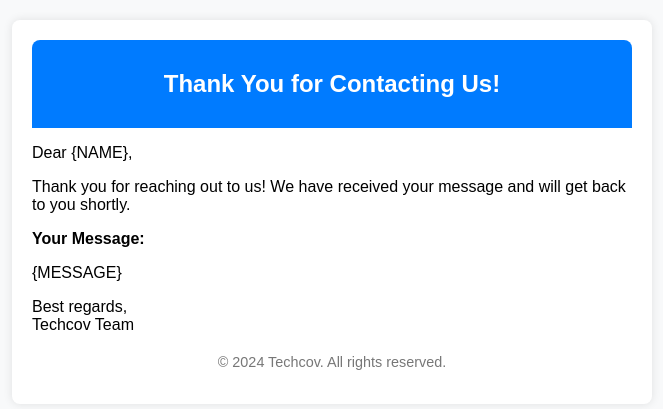
After one commit to AbhayGupta09/ironix, a PHP site: page /thank_you_template.html in a window 1280 px wide. The commit adds this page. Shown: the top 409 px of the page, without its empty margins (308-971 px from the left). Run offline with PHP 8.4, Linux system fonts and the light colour scheme.

Commit message:
add mial

```diff
--- /dev/null
+++ b/ironix-website/thank_you_template.html
@@ -0,0 +1,54 @@
+<!DOCTYPE html>
+<html lang="en">
+<head>
+    <meta charset="UTF-8">
+    <meta name="viewport" content="width=device-width, initial-scale=1.0">
+    <title>Thank You for Contacting Us</title>
+    <style>
+        body {
+            font-family: Arial, sans-serif;
+            margin: 0;
+            padding: 0;
+            background-color: #f8f9fa;
+        }
+        .container {
+            max-width: 600px;
+            margin: 20px auto;
+            background: #ffffff;
+            border-radius: 8px;
+            box-shadow: 0 0 10px rgba(0, 0, 0, 0.1);
+            padding: 20px;
+        }
+        .header {
+            background-color: #007bff;
+            color: white;
+            padding: 10px;
+            text-align: center;
+            border-radius: 8px 8px 0 0;
+        }
+        .footer {
+            text-align: center;
+            font-size: 0.9em;
+            color: #777;
+            margin-top: 20px;
+        }
+    </style>
+</head>
+<body>
+
+<div class="container">
+    <div class="header">
+        <h2>Thank You for Contacting Us!</h2>
+    </div>
+    <p>Dear {NAME},</p>
+    <p>Thank you for reaching out to us! We have received your message and will get back to you shortly.</p>
+    <p><strong>Your Message:</strong></p>
+    <p>{MESSAGE}</p>
+    <p>Best regards,<br>Techcov Team</p>
+    <div class="footer">
+        <p>&copy; 2024 Techcov. All rights reserved.</p>
+    </div>
+</div>
+
+</body>
+</html>
```
Also changed, not shown: ironix-website/assets/js/script.js (+48 -0 lines), ironix-website/contact_form.php (added, +72 -0 lines), ironix-website/pages/index.php (+91 -44 lines).
